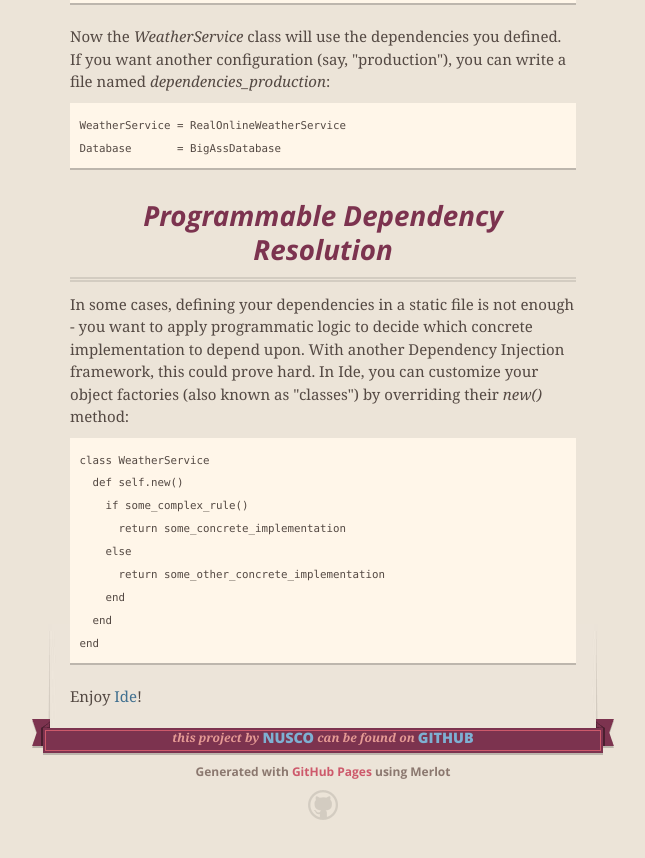
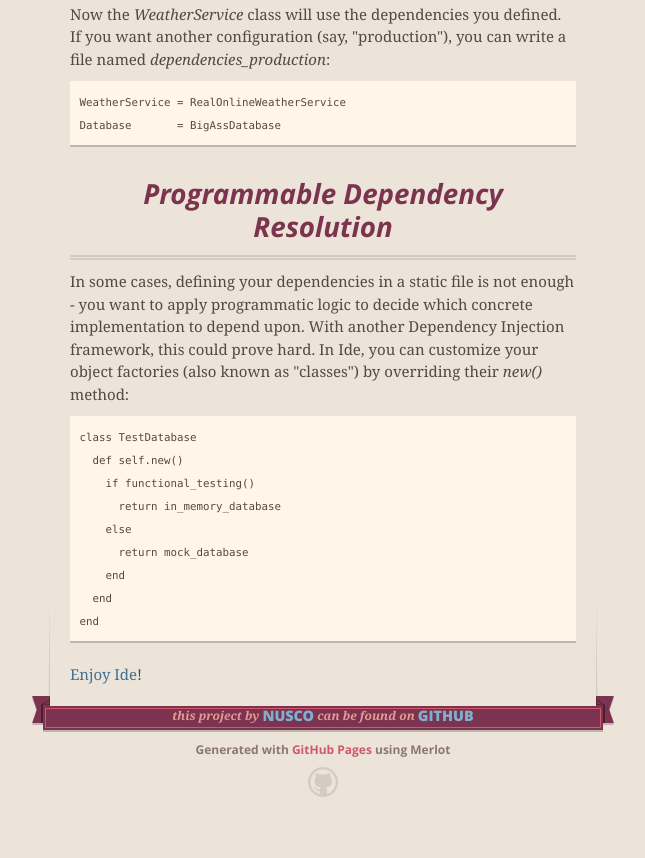
Before and after one commit to nusco/ide, a plain HTML site: page index.html in a window 1280 px wide. Shown: the part 1340-2198 px from the top of the page, without its empty margins (317-962 px from the left). After the commit the page ends 2177 px from the top, so only its background shows below. Drawn offline with nearby package versions, Linux system fonts and the light colour scheme.

```diff
--- a/index.html
+++ b/index.html
@@ -48,7 +48,7 @@
       <section id="main_content">
         <p>Ide (Injector of Dependencies for the Enterprise) is a revolutionary new <a href="en.wikipedia.org/wiki/Dependency_injection">Dependency Injection</a> framework.</p>
 
-<p>The selling point of Ide when compared to the <a href="http://en.wikipedia.org/wiki/Spring_Framework">many</a> <a href="http://www.ninject.org/">other</a> <a href="http://square.github.com/dagger/">Dependency</a> <a href="http://code.google.com/p/google-guice/">Injection</a> <a href="http://picocontainer.codehaus.org/">frameworks</a> is its extreme terseness: the entire framework is only <a href="https://github.com/nusco/ide/blob/master/ide.rb">one line of code</a>.</p>
+<p>Compared to the <a href="http://en.wikipedia.org/wiki/Spring_Framework">many</a> <a href="http://www.ninject.org/">other</a> <a href="http://square.github.com/dagger/">Dependency</a> <a href="http://code.google.com/p/google-guice/">Injection</a> <a href="http://picocontainer.codehaus.org/">frameworks</a>, Ide is extremely terse: the entire framework is only <a href="https://github.com/nusco/ide/blob/master/ide.rb">one line of code</a>.</p>
 
 <h1>Features</h1>
 
@@ -97,18 +97,18 @@ Database       = BigAssDatabase
 
 <p>In some cases, defining your dependencies in a static file is not enough - you want to apply programmatic logic to decide which concrete implementation to depend upon. With another Dependency Injection framework, this could prove hard. In Ide, you can customize your object factories (also known as "classes") by overriding their <em>new()</em> method:</p>
 
-<pre><code>class WeatherService
+<pre><code>class TestDatabase
   def self.new()
-    if some_complex_rule()
-      return some_concrete_implementation
+    if functional_testing()
+      return in_memory_database
     else
-      return some_other_concrete_implementation
+      return mock_database
     end
   end
 end
 </code></pre>
 
-<p>Enjoy <a href="http://en.wikipedia.org/wiki/Ide_%28fish%29">Ide</a>!</p>
+<p><a href="http://en.wikipedia.org/wiki/Ide_%28fish%29">Enjoy Ide</a>!</p>
       </section>
 
       <footer>
```
Also changed, not shown: params.json (+1 -1 lines).
